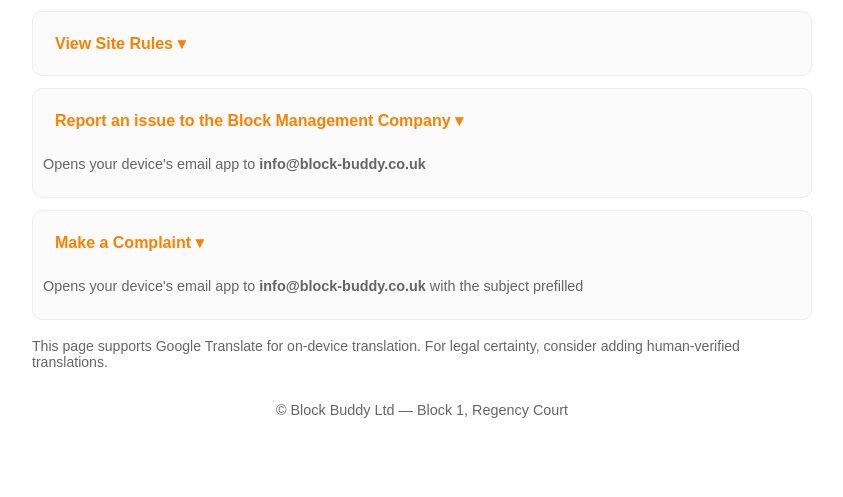
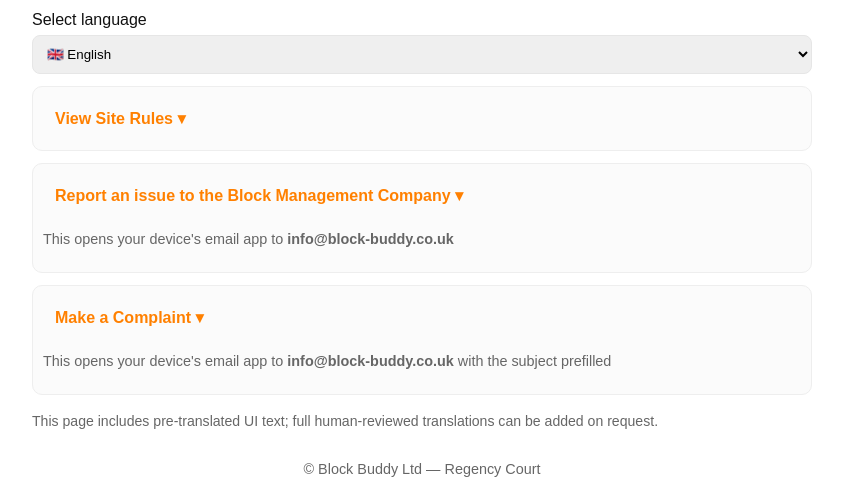
Before and after one commit to LeeWolves73/regencycourt, a plain HTML site: page index.html in a window 1280 px wide. Shown: the part 712-1209 px from the top of the page, without its empty margins (218-1061 px from the left). Before the commit the page ends 1150 px from the top, so only its background shows below. Drawn offline with Linux system fonts and the light colour scheme.

Commit message:
Add files via upload

```diff
--- a/index.html
+++ b/index.html
@@ -14,8 +14,8 @@
 
   <section class="hero" aria-labelledby="blockTitle">
     <div class="left">
-      <h1 id="blockTitle">Block 1, Regency Court</h1>
-      <p class="subtitle">Scan the QR code or use the controls below</p>
+      <h1 id="blockTitle">Regency Court</h1>
+      <p class="subtitle" id="subtitle">Scan the QR code or use the controls below</p>
     </div>
     <div class="right">
       <img src="qr_production.png" alt="QR code" class="qr">
@@ -23,49 +23,30 @@
   </section>
 
   <section class="controls" aria-label="Contact controls">
+    <div class="lang-row">
+      <label for="langSelect" id="langLabel">Select language</label>
+      <select id="langSelect" aria-label="Select language"></select>
+    </div>
+
     <div class="control-card">
       <button id="viewRulesBtn" class="action" aria-expanded="false">View Site Rules ▾</button>
-      <div id="rulesPanel" class="panel" hidden>
-<pre id="rulesText">REGENCY COURT SITE RULES
-
-THE FOLLOWING ACTIVITIES ARE STRICTLY PROHIBITED AT REGENCY COURT
-
-1. Ball games, riding of bicycles/ scooters/ skateboards or other similar human propelled vehicle is not permitted within the grounds of Regency Court or any communal area of any Regency Court building.
-2. Personal items which are left in the communal areas (internally and externally) will be cleared without further notice, and the cost of clearing these items will be charged back to the individual responsible for leaving the items.
-3. Congregating of children, young people or adults is not permitted in any part of Regency Court (individual apartments excluded). Parts of Regency Court include all communal areas, staircases, car parks, garden areas, perimeter walls, outbuildings, bin stores and entrances.
-4. Sitting on any walls, fences, trees, lawned areas, bushes, flower beds, doorsteps and steps is not permitted.
-5. Rowdy, unruly, abusive, aggressive, threatening, anti-social, disrespectful or other noisy behaviour by children, young people or adults will not be tolerated.
-6. Vandalism, graffiti, fly posting or tipping and litter dropping will not be tolerated.
-7. Alcohol consumption or the use of drugs in all public areas around the site or communal areas of Regency Court is strictly not permitted.
-8. Washing must not be hung in balconies or hung out of windows or any other area where it is visible to any other residents of Regency Court.
-9. Residents should respect their neighbours right to a peaceful existence and conduct themselves in a manner that will promote harmonious relationships.
-10. The Leaseholder shall be responsible for any damage done to communal areas by the tenants of individual flats.
-11. Vehicle repairs and maintenance including the washing of vehicles on site is not permitted.
-12. Failure to comply with these rules will result in the resident’s eviction from Regency Court. Any person being evicted from site will never be allowed to return here.
-13. Misuse of the refuse bins. Bins should not be contaminated with waste that is not permitted within the respective bin. If you are unsure what can and cannot go in a general waste bin or a recycling bin then please ask site staff who will be happy to assist.
-14. Bulky Waste and collection of Bulky Waste – ALL residents to ensure they comply with the Bulky Waste Protocol, and do not just leave bulky waste items/furniture outside. If you are unsure about the Bulky Waste protocol please ask site staff who will assist.
-15. ALL communal doors to remain closed at ALL times and not left open or held open by any resident, no matter what the reason.
-16. Flower beds are NOT to be used as storage areas by residents.
-17. If any Bicycle, pram or pushchair is carried upstairs and causes damage to the internal wall finishes then the Management Company retain the right to re-charge any resident for the cost of rectifying any damage to internal wall/floor surfaces.
-18. NO pets allowed at all within apartments.
-19. NO feeding of cats, dogs or other wild animals.</pre>
-      </div>
+      <div id="rulesPanel" class="panel" hidden><pre id="rulesText"></pre></div>
     </div>
 
     <div class="control-card">
       <button id="reportBtn" class="action">Report an issue to the Block Management Company ▾</button>
-      <p class="small">Opens your device's email app to <strong>info@block-buddy.co.uk</strong></p>
+      <p class="small">This opens your device's email app to <strong>info@block-buddy.co.uk</strong></p>
     </div>
 
     <div class="control-card">
       <button id="complaintBtn" class="action">Make a Complaint ▾</button>
-      <p class="small">Opens your device's email app to <strong>info@block-buddy.co.uk</strong> with the subject prefilled</p>
+      <p class="small">This opens your device's email app to <strong>info@block-buddy.co.uk</strong> with the subject prefilled</p>
     </div>
 
-    <p class="note">This page supports Google Translate for on-device translation. For legal certainty, consider adding human-verified translations.</p>
+    <p class="note" id="note">This page includes pre-translated content. If you notice any translation issues please contact management.</p>
   </section>
 
-  <footer class="footer">&copy; Block Buddy Ltd — Block 1, Regency Court</footer>
+  <footer class="footer">&copy; Block Buddy Ltd — Regency Court</footer>
 </main>
 
 <script src="scripts.js"></script>
--- a/scripts.js
+++ b/scripts.js
@@ -1,16 +1,41 @@
-const reportEmail='info@block-buddy.co.uk';
-const complaintEmail='info@block-buddy.co.uk';
-const complaintSubject='Complaint - Block 1 Regency Court';
-const viewBtn=document.getElementById('viewRulesBtn');
-const rulesPanel=document.getElementById('rulesPanel');
-const reportBtn=document.getElementById('reportBtn');
-const complaintBtn=document.getElementById('complaintBtn');
-
-viewBtn.addEventListener('click', ()=>{
-  const hidden = rulesPanel.hasAttribute('hidden');
-  if(hidden){ rulesPanel.removeAttribute('hidden'); viewBtn.textContent='View Site Rules ▴'; viewBtn.setAttribute('aria-expanded','true'); }
-  else{ rulesPanel.setAttribute('hidden',''); viewBtn.textContent='View Site Rules ▾'; viewBtn.setAttribute('aria-expanded','false'); }
-});
-
-reportBtn.addEventListener('click', ()=>{ window.location.href='mailto:'+encodeURIComponent(reportEmail); });
-complaintBtn.addEventListener('click', ()=>{ window.location.href='mailto:'+encodeURIComponent(complaintEmail)+'?subject='+encodeURIComponent(complaintSubject); });
+async function init() {
+  const res = await fetch('translations.json');
+  const data = await res.json();
+  window._translations = data;
+  const langSelect = document.getElementById('langSelect');
+  const order = ['en','es','fr','de','bn','bg','cs','gu','pl','pt','pa','ro','so','tr','ur','uk'];
+  const flagMap = {en:'🇬🇧',es:'🇪🇸',fr:'🇫🇷',de:'🇩🇪',bn:'🇧🇩',bg:'🇧🇬',cs:'🇨🇿',gu:'🇮🇳',pl:'🇵🇱',pt:'🇵🇹',pa:'🇵🇰',ro:'🇷🇴',so:'🇸🇴',tr:'🇹🇷',ur:'🇵🇰',uk:'🇺🇦'};
+  order.forEach(code => {
+    if(!data[code]) return;
+    const opt = document.createElement('option');
+    opt.value = code;
+    opt.textContent = (flagMap[code]||'') + ' ' + (data[code].name||code);
+    langSelect.appendChild(opt);
+  });
+  const saved = localStorage.getItem('regency_lang') || 'en';
+  langSelect.value = saved;
+  applyLanguage(saved);
+  langSelect.addEventListener('change', (e)=>{ const c=e.target.value; localStorage.setItem('regency_lang',c); applyLanguage(c); });
+  document.getElementById('viewRulesBtn').addEventListener('click', ()=>{
+    const panel=document.getElementById('rulesPanel'); const btn=document.getElementById('viewRulesBtn');
+    const hidden = panel.hasAttribute('hidden');
+    if(hidden){ panel.removeAttribute('hidden'); btn.textContent = window._current.view_rules + ' ▴'; btn.setAttribute('aria-expanded','true'); }
+    else{ panel.setAttribute('hidden',''); btn.textContent = window._current.view_rules + ' ▾'; btn.setAttribute('aria-expanded','false'); }
+  });
+  document.getElementById('reportBtn').addEventListener('click', ()=>{ window.location.href='mailto:info@block-buddy.co.uk'; });
+  document.getElementById('complaintBtn').addEventListener('click', ()=>{ const subj=encodeURIComponent(window._current.complaint_subject||'Complaint - Regency Court'); window.location.href='mailto:info@block-buddy.co.uk?subject='+subj; });
+}
+function applyLanguage(code){
+  const t = window._translations[code] || window._translations['en'];
+  window._current = t;
+  document.getElementById('langLabel').textContent = t.select_language;
+  document.getElementById('viewRulesBtn').textContent = t.view_rules + ' ▾';
+  document.getElementById('reportBtn').textContent = t.report_issue + ' ▾';
+  document.getElementById('complaintBtn').textContent = t.make_complaint + ' ▾';
+  // Load rules from rules_en.txt (for now) and display; we can add translated rule files later
+  fetch('rules_en.txt').then(r=>r.text()).then(txt=>{ document.getElementById('rulesText').textContent = txt; });
+  document.getElementById('blockTitle').textContent = 'Regency Court';
+  document.getElementById('subtitle').textContent = 'Scan the QR code or use the controls below';
+  document.getElementById('note').textContent = 'This page includes pre-translated UI text; full human-reviewed translations can be added on request.';
+}
+window.addEventListener('DOMContentLoaded', init);
--- a/style.css
+++ b/style.css
@@ -8,9 +8,11 @@
 .subtitle{color:var(--muted);margin:6px 0 0 0}
 .qr{width:220px;max-width:40%;height:auto;border-radius:8px}
 .controls{display:flex;flex-direction:column;gap:12px;margin-top:14px}
+.lang-row{display:flex;flex-direction:column;gap:6px}
+#langSelect{padding:10px;border-radius:8px;border:1px solid #e6e6e6}
 .control-card{background:var(--card);border:1px solid #eee;padding:10px;border-radius:var(--radius)}
 .action{width:100%;text-align:left;padding:12px;border:0;background:transparent;font-size:1rem;cursor:pointer;color:var(--accent);font-weight:700}
-.panel{padding:8px;margin-top:8px;border-radius:8px;background:#fff;border:1px solid #eee;max-height:60vh;overflow:auto}
+.panel{padding:8px;margin-top:8px;border-radius:8px;background:#fff;border:1px solid #eee;max-height:60vh;overflow:auto;white-space:pre-wrap}
 .small{font-size:0.9rem;color:var(--muted)}
 .note{font-size:0.88rem;color:var(--muted);margin-top:6px}
 .footer{margin-top:18px;color:var(--muted);font-size:0.9rem;text-align:center}
--- /dev/null
+++ b/translations.json
@@ -0,0 +1,130 @@
+{
+  "en": {
+    "name": "English",
+    "select_language": "Select language",
+    "view_rules": "View Site Rules",
+    "report_issue": "Report an issue to the Block Management Company",
+    "make_complaint": "Make a Complaint",
+    "complaint_subject": "Complaint - Regency Court"
+  },
+  "es": {
+    "name": "Español",
+    "select_language": "Seleccionar idioma",
+    "view_rules": "Ver reglas del sitio",
+    "report_issue": "Informar un problema a la empresa de gestión",
+    "make_complaint": "Presentar una queja",
+    "complaint_subject": "Queja - Regency Court"
+  },
+  "fr": {
+    "name": "Français",
+    "select_language": "Sélectionner la langue",
+    "view_rules": "Voir le règlement du site",
+    "report_issue": "Signaler un problème à la gestion",
+    "make_complaint": "Faire une réclamation",
+    "complaint_subject": "Plainte - Regency Court"
+  },
+  "de": {
+    "name": "Deutsch",
+    "select_language": "Sprache wählen",
+    "view_rules": "Hausregeln anzeigen",
+    "report_issue": "Ein Problem melden",
+    "make_complaint": "Beschwerde einreichen",
+    "complaint_subject": "Beschwerde - Regency Court"
+  },
+  "bn": {
+    "name": "বাংলা",
+    "select_language": "ভাষা নির্বাচন",
+    "view_rules": "সাইটের নিয়ম দেখুন",
+    "report_issue": "ব্লক ব্যবস্থাপনাকে সমস্যা রিপোর্ট করুন",
+    "make_complaint": "অভিযোগ করুন",
+    "complaint_subject": "অভিযোগ - Regency Court"
+  },
+  "bg": {
+    "name": "Български",
+    "select_language": "Изберете език",
+    "view_rules": "Вижте правилата на обекта",
+    "report_issue": "Докладвайте проблем",
+    "make_complaint": "Направете жалба",
+    "complaint_subject": "Жалба - Regency Court"
+  },
+  "cs": {
+    "name": "Česky",
+    "select_language": "Vyberte jazyk",
+    "view_rules": "Zobrazit pravidla areálu",
+    "report_issue": "Nahlásit problém",
+    "make_complaint": "Vznést stížnost",
+    "complaint_subject": "Stížnost - Regency Court"
+  },
+  "gu": {
+    "name": "ગુજરાતી",
+    "select_language": "ભાષા પસંદ કરો",
+    "view_rules": "સાઇટ નિયમ જુઓ",
+    "report_issue": "બ્લોક મેનેજમેન્ટ કંપનીને સમસ્યા રજૂ કરો",
+    "make_complaint": "ફરિયાદ કરો",
+    "complaint_subject": "ફરિયાદ - Regency Court"
+  },
+  "pl": {
+    "name": "Polski",
+    "select_language": "Wybierz język",
+    "view_rules": "Zobacz zasady obiektu",
+    "report_issue": "Zgłoś problem do zarządu",
+    "make_complaint": "Złożyć skargę",
+    "complaint_subject": "Skarga - Regency Court"
+  },
+  "pt": {
+    "name": "Português",
+    "select_language": "Selecionar idioma",
+    "view_rules": "Ver regras do local",
+    "report_issue": "Reportar um problema à administração",
+    "make_complaint": "Fazer uma reclamação",
+    "complaint_subject": "Reclamação - Regency Court"
+  },
+  "pa": {
+    "name": "ਪੰਜਾਬੀ",
+    "select_language": "ਭਾਸ਼ਾ ਚੁਣੋ",
+    "view_rules": "ਸਾਈਟ ਨਿਯਮ ਵੇਖੋ",
+    "report_issue": "ਬਲਾਕ ਪ੍ਰਬੰਧਨ ਕੰਪਨੀ ਨੂੰ ਮੁੱਦਾ ਦਰਜ ਕਰੋ",
+    "make_complaint": "ਆਰਜ਼ੀ ਦਰਜ ਕਰੋ",
+    "complaint_subject": "ਸ਼ਿਕਾਇਤ - Regency Court"
+  },
+  "ro": {
+    "name": "Română",
+    "select_language": "Selectați limba",
+    "view_rules": "Vizualizați regulile site-ului",
+    "report_issue": "Raportați o problemă companiei de administrare",
+    "make_complaint": "Depuneți o plângere",
+    "complaint_subject": "Plângere - Regency Court"
+  },
+  "so": {
+    "name": "Soomaali",
+    "select_language": "Xulo luqadda",
+    "view_rules": "Eeg xeerarka goobta",
+    "report_issue": "U soo sheeg arin shirkadda maamulka",
+    "make_complaint": "Gudbi cabasho",
+    "complaint_subject": "Cabasho - Regency Court"
+  },
+  "tr": {
+    "name": "Türkçe",
+    "select_language": "Dil seçin",
+    "view_rules": "Site Kurallarını Görüntüle",
+    "report_issue": "Blok Yönetim Şirketine sorun bildir",
+    "make_complaint": "Şikayet Et",
+    "complaint_subject": "Şikayet - Regency Court"
+  },
+  "ur": {
+    "name": "اردو",
+    "select_language": "زبان منتخب کریں",
+    "view_rules": "سائٹ کے قواعد دیکھیں",
+    "report_issue": "بلاک مینجمنٹ کمپنی کو مسئلہ رپورٹ کریں",
+    "make_complaint": "شکایت درج کریں",
+    "complaint_subject": "شکایت - Regency Court"
+  },
+  "uk": {
+    "name": "Українська",
+    "select_language": "Оберіть мову",
+    "view_rules": "Переглянути правила об'єкта",
+    "report_issue": "Повідомити про проблему керуючій компанії",
+    "make_complaint": "Залишити скаргу",
+    "complaint_subject": "Скарга - Regency Court"
+  }
+}
```
Also changed, not shown: rules_en.txt (added), 1 other file.
